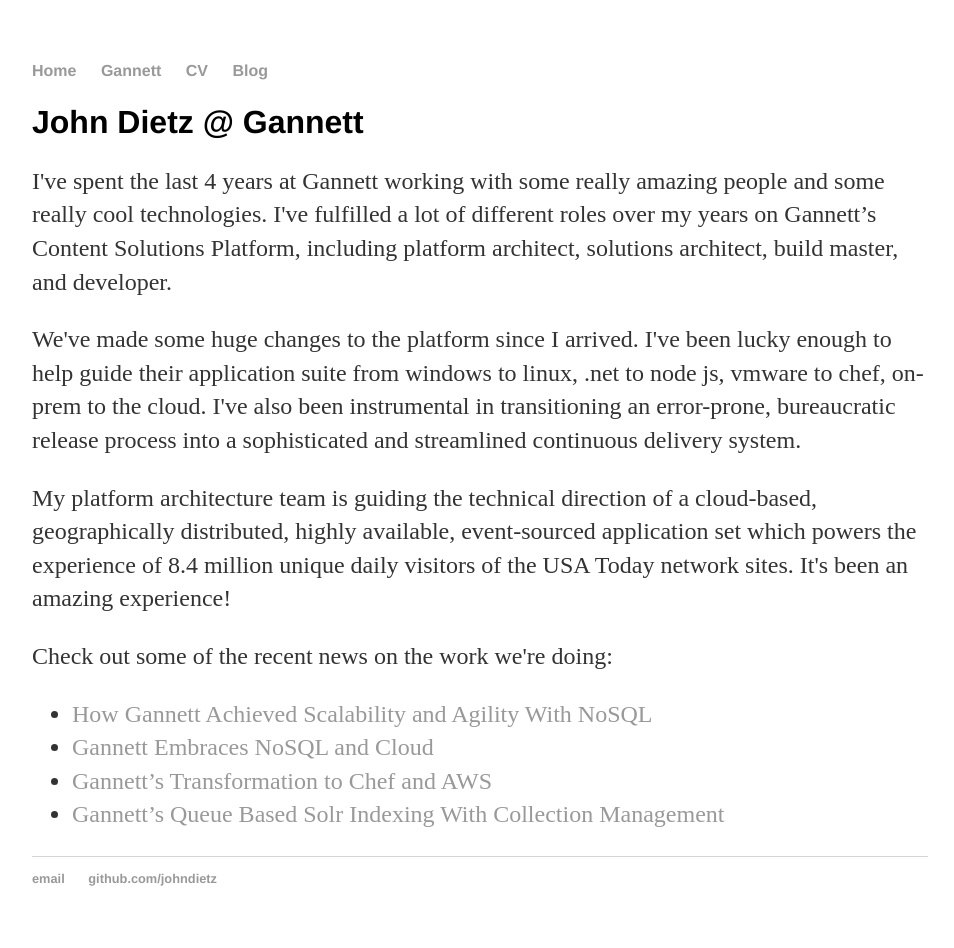
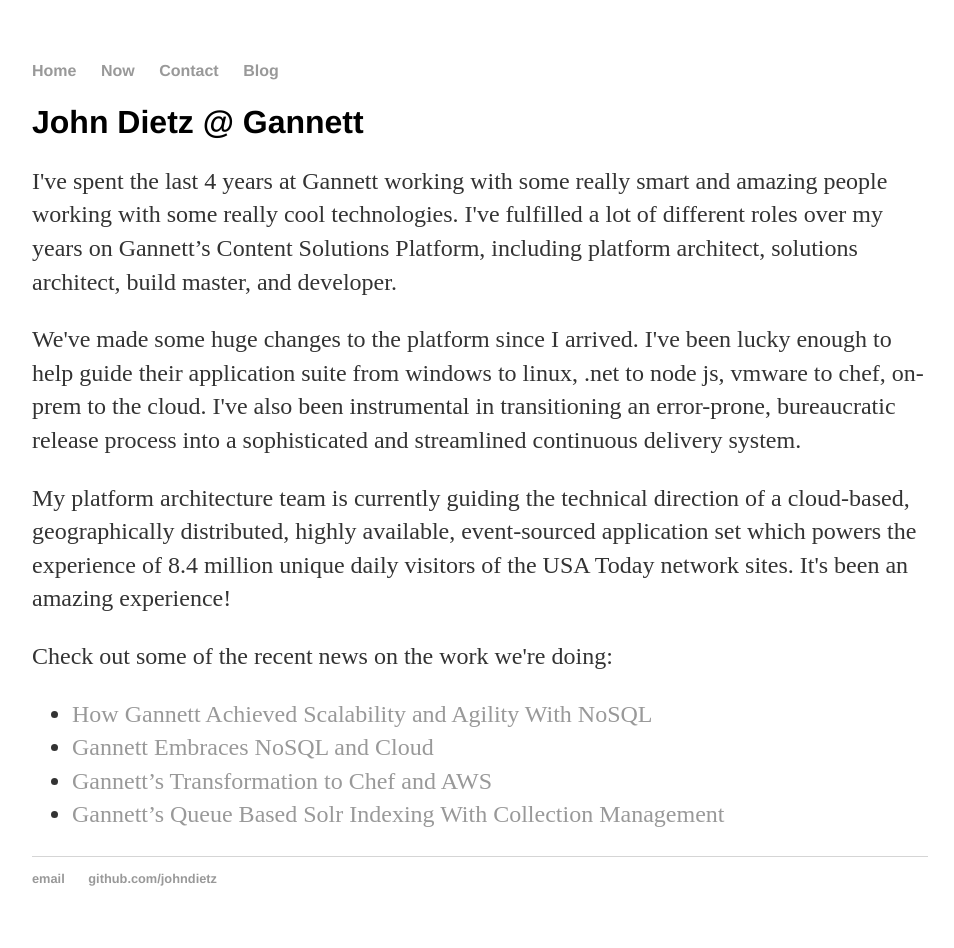
Before and after one commit to relentlessdev/relentlessdev.github.io, a Jekyll site: the page built from gannett/index.html, in a window 1280 px wide. Shown: the whole page, without its empty margins (160-1114 px from the left). Built offline with Jekyll 4.4.1, drawn with Linux system fonts in a browser that asks for light colours.

Commit message:
images and simple mods to layout

```diff
--- a/_config.yml
+++ b/_config.yml
@@ -1,4 +1,3 @@
-theme: jekyll-theme-midnight
 name: John Dietz, Relentless Dev
 markdown: kramdown
 permalink: /blog/:year/:month/:day/:title
--- a/_layouts/default.html
+++ b/_layouts/default.html
@@ -11,8 +11,8 @@
     <nav>
 <ul>
 <li><a href="/">Home</a></li>
-<li><a href="/gannett">Gannett</a></li>
-<li><a href="/cv">CV</a></li>
+<li><a href="/gannett">Now</a></li>
+<li><a href="/contact">Contact</a></li>
 <li><a href="/blog">Blog</a></li>
 </ul>
     </nav>
--- a/cv/index.html
+++ b/contact/index.html
@@ -4,8 +4,6 @@
 ---
 
 	<div class="cv">
-
-        <a href="#" class="download" title="Download CV as PDF">Download CV</a>
 		<h1>John Dietz</h1>
 
         <address>
--- a/gannett/index.html
+++ b/gannett/index.html
@@ -5,9 +5,9 @@
 
 <div class="experience">
 	<h1>John Dietz @ Gannett</h1>
-	<p>I've spent the last 4 years at Gannett working with some really amazing people and some really cool technologies. I've fulfilled a lot of different roles over my years on Gannett’s Content Solutions Platform, including platform architect, solutions architect, build master, and developer.</p>
+	<p>I've spent the last 4 years at Gannett working with some really smart and amazing people working with some really cool technologies. I've fulfilled a lot of different roles over my years on Gannett’s Content Solutions Platform, including platform architect, solutions architect, build master, and developer.</p>
 	<p>We've made some huge changes to the platform since I arrived. I've been lucky enough to help guide their application suite from windows to linux, .net to node js, vmware to chef, on-prem to the cloud. I've also been instrumental in transitioning an error-prone, bureaucratic release process into a sophisticated and streamlined continuous delivery system.</p>
-	<p>My platform architecture team is guiding the technical direction of a cloud-based, geographically distributed, highly available, event-sourced application set which powers the experience of 8.4 million unique daily visitors of the USA Today network sites. It's been an amazing experience!</p>
+	<p>My platform architecture team is currently guiding the technical direction of a cloud-based, geographically distributed, highly available, event-sourced application set which powers the experience of 8.4 million unique daily visitors of the USA Today network sites. It's been an amazing experience!</p>
 	<p></p>
 	<p>Check out some of the recent news on the work we're doing:</p>
 	<ul class="news">
--- a/index.html
+++ b/index.html
@@ -5,7 +5,7 @@
 
 <div class="blurb">
 	<h1>Welcome!</h1>
-	<p>Hi, I'm John Dietz, owner of <em>Integrity Test Solutions, LLC</em>. I founded the company in 10 years ago, and have helped a lot of great companies do some amazing things. Take a minute to read about some of the work we've done.</p>
+	<p><img src="images/johndietz.jpeg" alt="John Dietz" style="width:230px;height:230px;">Hi, I'm John Dietz, owner of <em>Integrity Test Solutions, LLC</em>. I founded the company 10 years ago, and have helped a lot of great companies do some amazing things. Take a minute to read about some of the work we've done.</p>
 	<ul class="news">
 		<li><a href="/gannett">Gannett and the USA Today Network</a></li>
 		<li><a href="/eis">EIS and the United States Citizenship and Immigration Services</a></li>
```
Also changed, not shown: images/johndietz.jpeg (added), images/johndietz_aws_reinvent.png (added), 1 other file.
